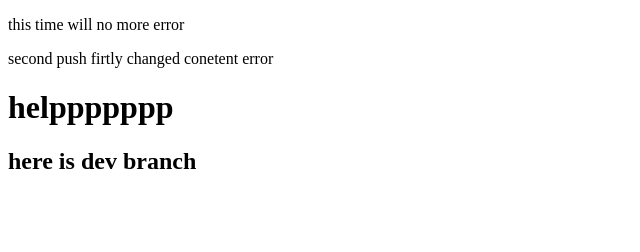
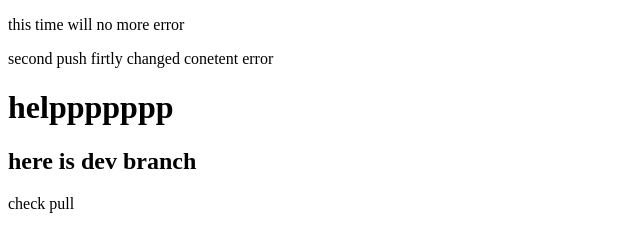
Before and after one commit to Demands14/RubyProject, a plain HTML site: page layout.html in a window 1280 px wide. Shown: the full height of the page, 0-640 px from the left. Drawn offline with Linux system fonts and the light colour scheme.

Commit message:
Update layout.html

```diff
--- a/layout.html
+++ b/layout.html
@@ -14,5 +14,6 @@
     error
     <h1>helppppppp</h1>
     <h2>here is dev branch</h2>
+    check pull
   </body>
 </html>
```
